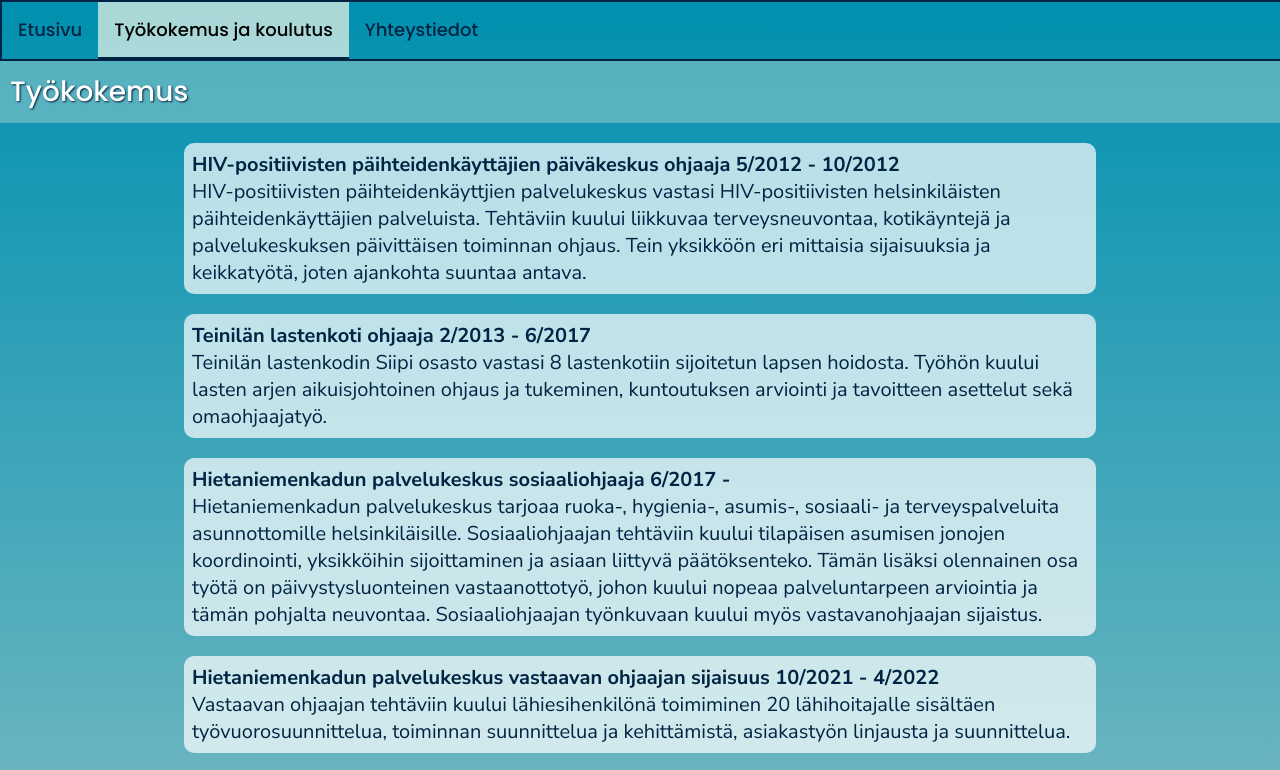
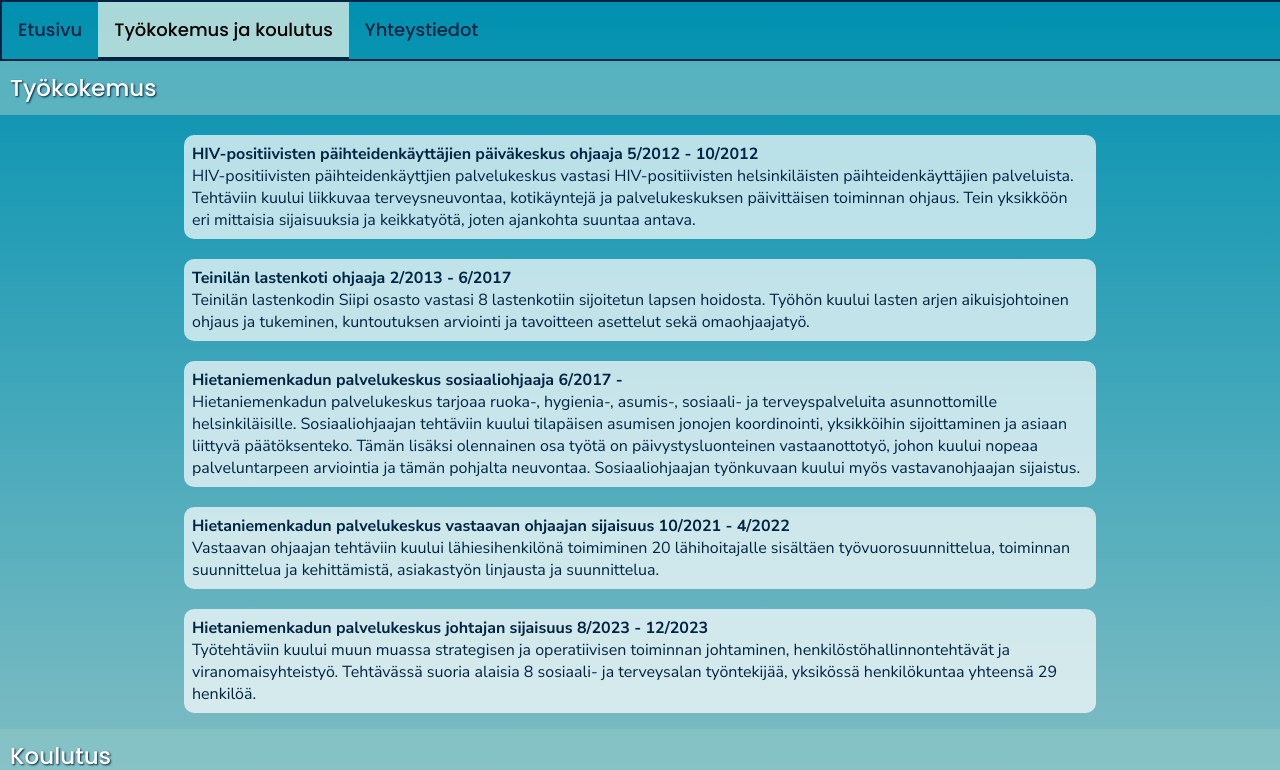
Before and after one commit to MinnaKH/Netti-CV, a plain HTML site: page CV.html in a window 1280 px wide. Shown: the top 770 px of the page. Drawn offline with Linux system fonts and the light colour scheme.

Commit message:
Add files via upload

```diff
--- a/styles.css
+++ b/styles.css
@@ -51,7 +51,7 @@ li a.active:hover{
 
 p {
     color: #002443;
-    font-size: 20px;
+    font-size: 16px;
     font-family: "Nunito Sans", sans-serif;
     font-optical-sizing: auto;
     font-style: normal;
@@ -71,7 +71,7 @@ p {
 
 h1 {
     color: #FFFFFF;
-    font-size: 28px;
+    font-size: 25px;
     font-family: "Poppins", system-ui;
     font-weight: 500;
     font-style: normal;
@@ -83,14 +83,13 @@ h1 {
 
 h2 {
     color: #FFFFFF;
-    font-size: 28px;
+    font-size: 23px;
     font-family: "Poppins", system-ui;
     font-weight: 500;
     font-style: normal;
     text-align: left;
     text-shadow: 1px 1px 2px #002443;
     background-color: rgb(138, 199, 200, 0.6);
-    <!-- rgb(152,215,194, 0.4); -->
     width: 100%;
     margin: 0;
     padding: 10px;
@@ -145,55 +144,3 @@ body {
             border: none;
         }
     }
-
-<!--
-pyöreä kuva::
-border-radius: 50%;
-_______________--
-line-height: 25px; muuttaa tekstin korkeusväliä
-_____
-a {
-    color: #000;
-  }
-a:hover {
-    color: blue;
-} muuttaa linkin mustan linkin sniseksi kun hiiri päällä:
-_____
-#navbar {
-    position: fixed;
-    top: 0px;
-    left: 0px; elementin kiinnitys yläreunaan, pysyy siellä alas skrollatessa. Ehkä mobiiliin?
-____
-    #left {
-        float: left;
-        width: 50%;
-      }
-      #right {
-        float: right;
-        width: 40%;
-_____
-overlapping elements:
-.first {
-    background-color: red;
-    position: absolute;
-    z-index: 2
-  }
-  .second {
-    background-color: blue;
-    position: absolute;
-    left: 40px;
-    top: 50px;
-    z-index: 1;
-  }
-</style>
-
-<div class="first"></div>
-<div class="second"></div>
-_______
-{
-    background-image: linear-gradient(#0090B0, #ACCCCA);
-  }
-
-  background-image: url("tausta.jpg.jpg");
-  background-size: 100%;
--->
```
